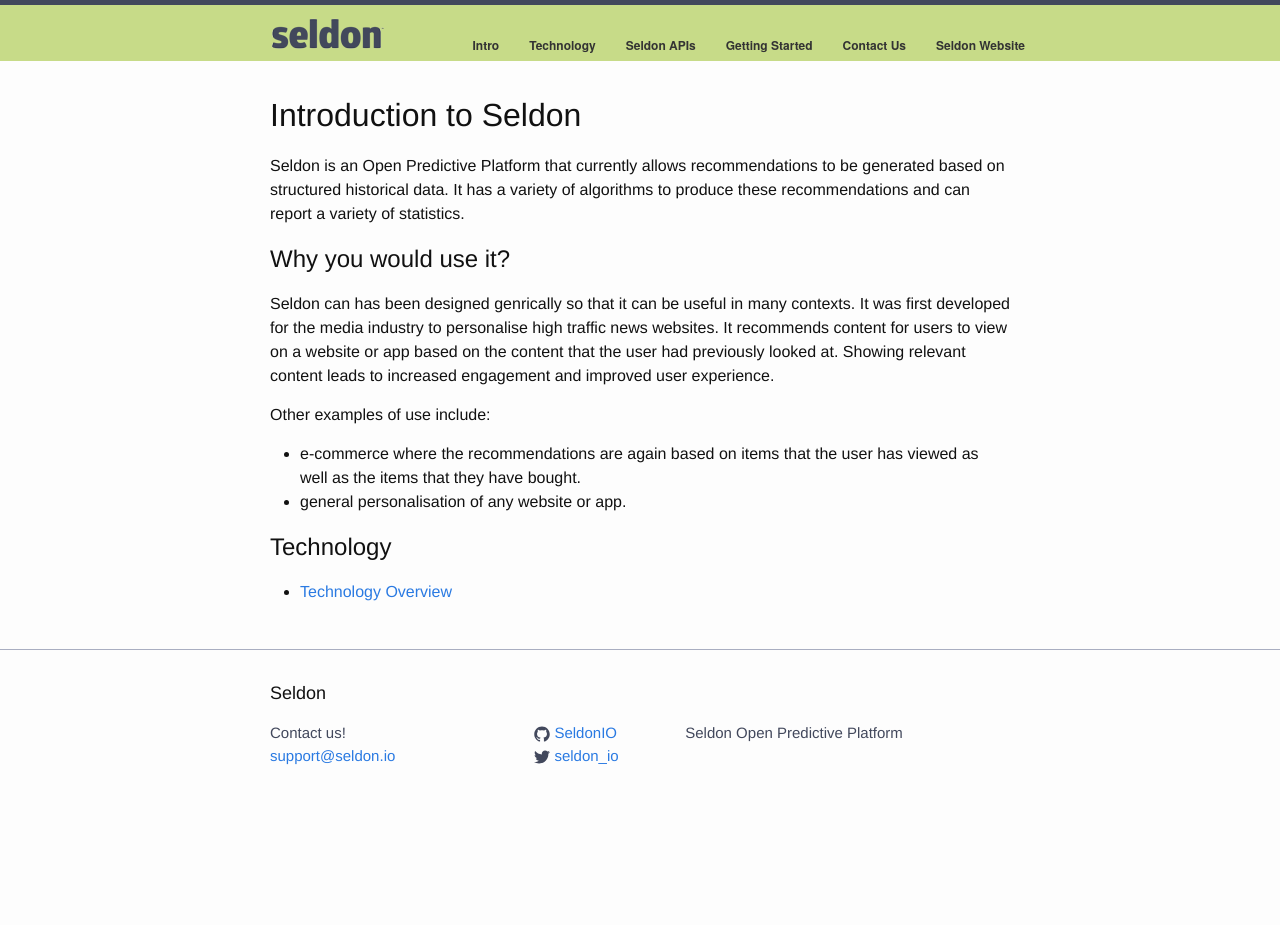
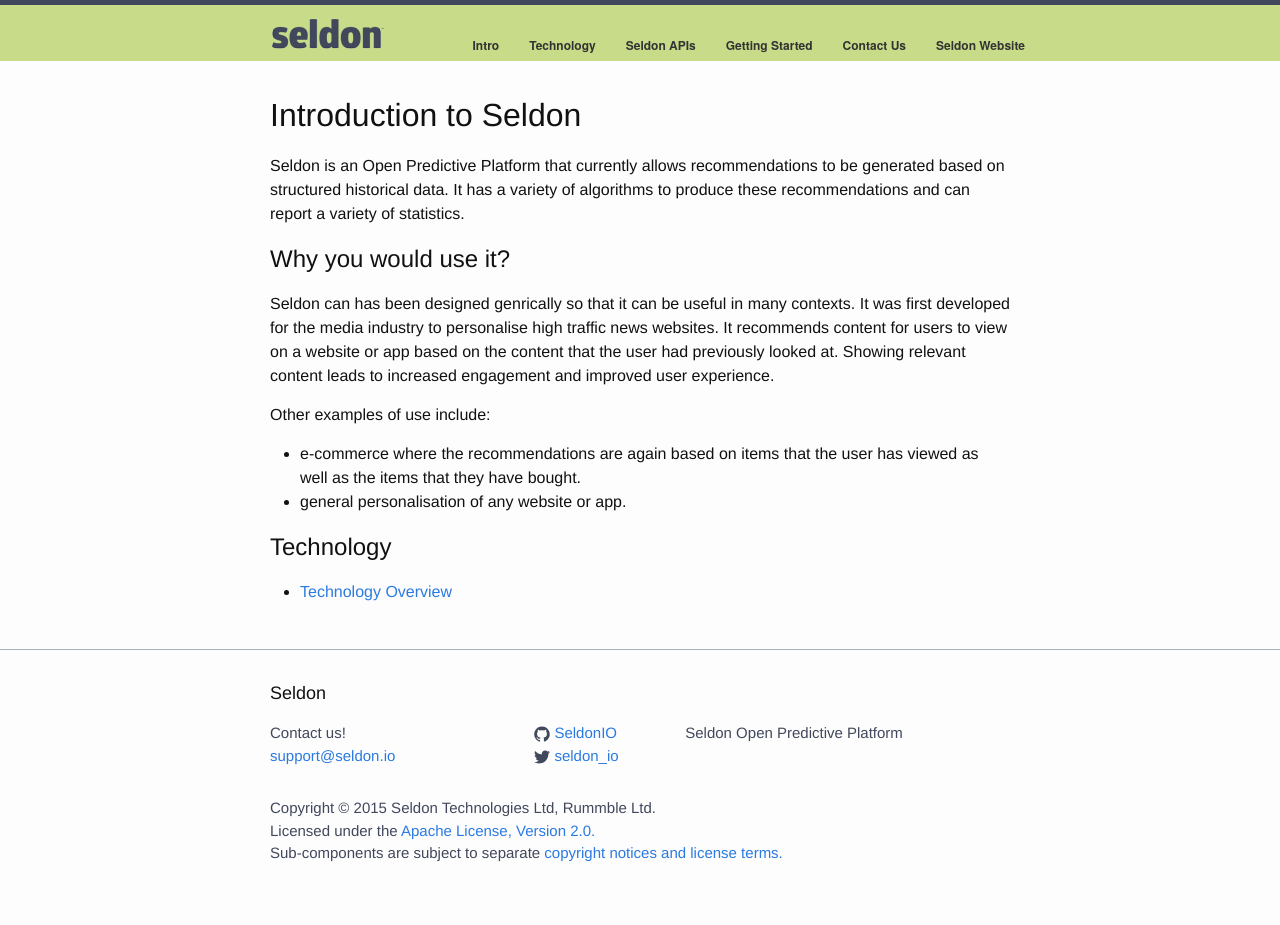
Before and after one commit to SeldonIO/seldonio.github.com, a Jekyll site: the page built from index.md, in a window 1280 px wide. Built offline with Jekyll 4.4.1, drawn with Linux system fonts in a browser that asks for light colours; before the commit the page ends 900 px from its top, so only the background shows below that.

Commit message:
Added license information

```diff
--- a/_includes/footer.html
+++ b/_includes/footer.html
@@ -48,6 +48,13 @@
       <div class="footer-col  footer-col-3">
         <p class="text">{{ site.description }}</p>
       </div>
+
+     <div class="footer-col  footer-col-5">
+        <p class="text">Copyright © 2015 Seldon Technologies Ltd, Rummble Ltd.<br/>
+        Licensed under the <a href="http://www.apache.org/licenses/LICENSE-2.0" target="_blank">Apache License, Version 2.0.</a><br/>
+        Sub-components are subject to separate <a href="notice.html">copyright notices and license terms.</p>
+      </div>
+
     </div>
 
   </div>
```
Also changed, not shown: notice.md (added, +56 -0 lines).
